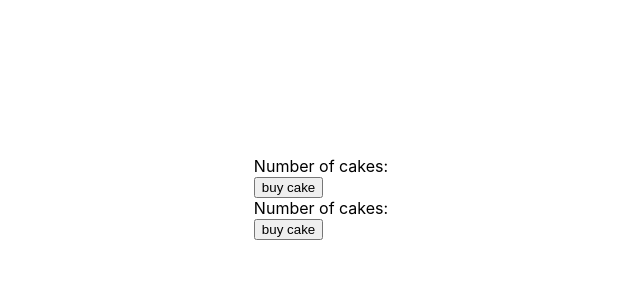
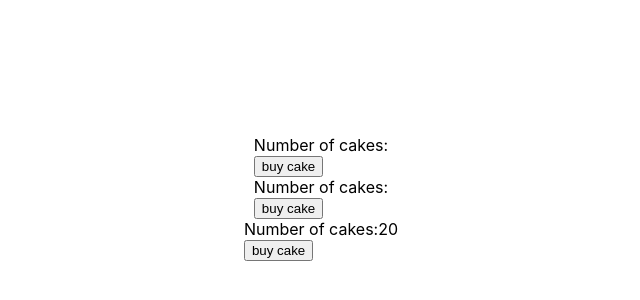
Before and after one commit to sinaGh-cyber/react-redux-simple-practic, a React (Create React App) app: page / in a window 1280 px wide. Shown: the part 202-502 px from the top of the page, without its empty margins (319-959 px from the left). Built offline with nearby package versions, Linux system fonts and the light colour scheme.

Commit message:
iceCreamContainer created and added to app

```diff
--- a/src/App.js
+++ b/src/App.js
@@ -4,13 +4,15 @@ import CakeContainer from './components/CakeContainer/CakeContainer';
 import { Provider } from 'react-redux';
 import store from './redux/store';
 import HookCakeContainer from './components/HookCakeContainer/HookCakeContainer';
+import IceCreamContainer from './components/IceCreamContainer/IceCreamContainer';
 
 function App() {
   return (
     <div className="App">
       <Provider store={store}>
         <CakeContainer />
-        <HookCakeContainer/>
+        <HookCakeContainer />
+        <IceCreamContainer />
       </Provider>
     </div>
   );
--- /dev/null
+++ b/src/components/IceCreamContainer/IceCreamContainer.jsx
@@ -0,0 +1,21 @@
+import { useDispatch, useSelector } from 'react-redux';
+import { buyIceCream } from '../../redux/iceCreame/iceCreamActions';
+
+const IceCreamContainer = () => {
+  const iceCreamNumber = useSelector((stat) => stat.iceCream.iceCreamNumber);
+  const dispatch = useDispatch();
+  return (
+    <div>
+      <div>Number of cakes:{iceCreamNumber}</div>
+      <button
+        onClick={() => {
+          dispatch(buyIceCream());
+        }}
+      >
+        buy cake
+      </button>
+    </div>
+  );
+};
+
+export default IceCreamContainer;
```
